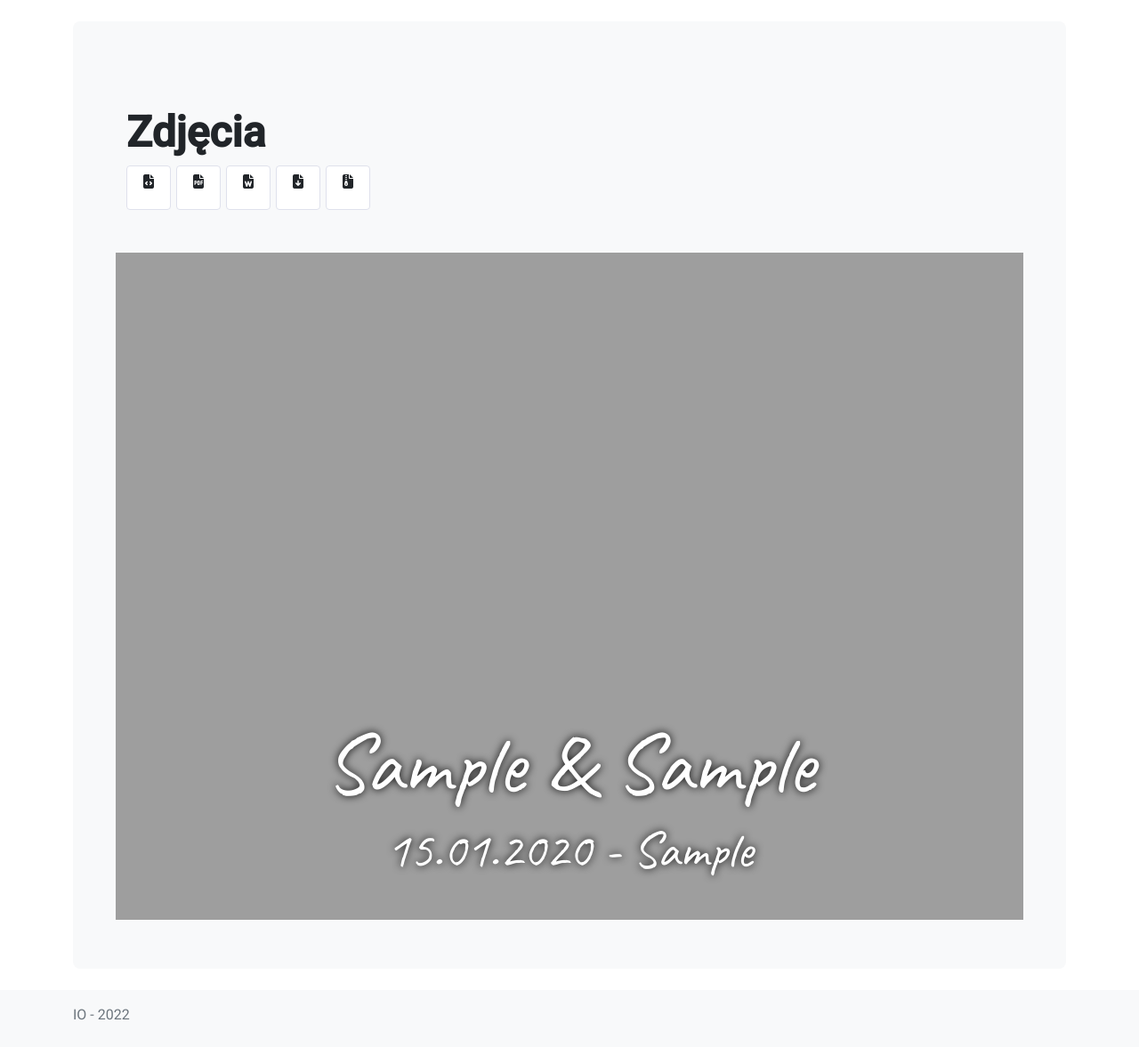
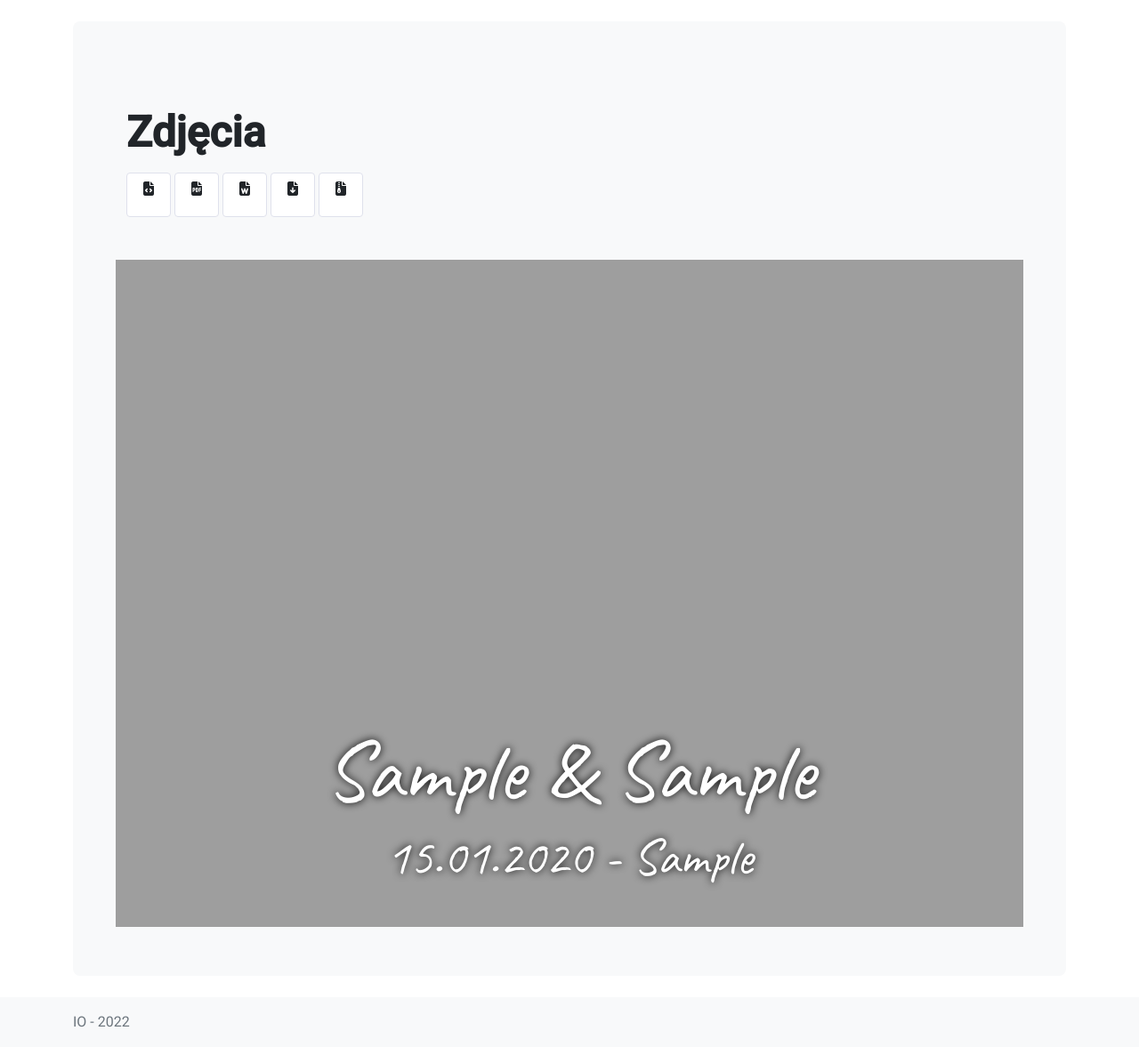
Before and after one commit to mcV3rs/Kupidyny, a Flask app: page /book-edit in a window 1280 px wide. Shown: the part 72-1249 px from the top of the page at 89% size. Before the commit the page ends 1219 px from the top, so only its background shows below. Run offline with Flask 3, Linux system fonts and the light colour scheme; a user stored in the database is signed in; tables that the repository leaves empty hold one stand-in row (values such as "Sample post"); grey boxes marked "Sample" are stand-in pictures.

Commit message:
Drobne zmiany w pliku

```diff
--- a/project/photo/templates/photo_book.html
+++ b/project/photo/templates/photo_book.html
@@ -14,16 +14,23 @@
             <h2 class="display-5 fw-bold">Zdjęcia</h2>
 
             <div class="img-container">
+
+                <!--
+
                 <div class="imgs-wrapper">
 
-                    <!--
                     <div class="uploaded-imgs">
                         {% for file in files %}
                         <img class="uploaded-img"
                              src="{{ url_for('recipes.download_file', filename=file) }}">
                         {% endfor %}
                     </div>
-                    -->
+
+                </div>
+
+                -->
+
+                <div class="mt-3">
 
                     <a class="btn generate-img" href="{{ url_for('photo.download_html_book', wedding_id=wedding_id) }}"
                        role="button">
@@ -39,7 +46,8 @@
                         <i class="fa-solid fa-file-word"></i>
                     </a>
 
-                    <a class="btn generate-img" href="{{ url_for('photo.download_cupid_book', wedding_id=wedding_id) }}" role="button">
+                    <a class="btn generate-img" href="{{ url_for('photo.download_cupid_book', wedding_id=wedding_id) }}"
+                       role="button">
                         <i class="fa-solid fa-file-arrow-down"></i>
                     </a>
 
@@ -47,7 +55,6 @@
                        role="button">
                         <i class="fa-solid fa-file-zipper"></i>
                     </a>
-
                 </div>
             </div>
         </div>
```
